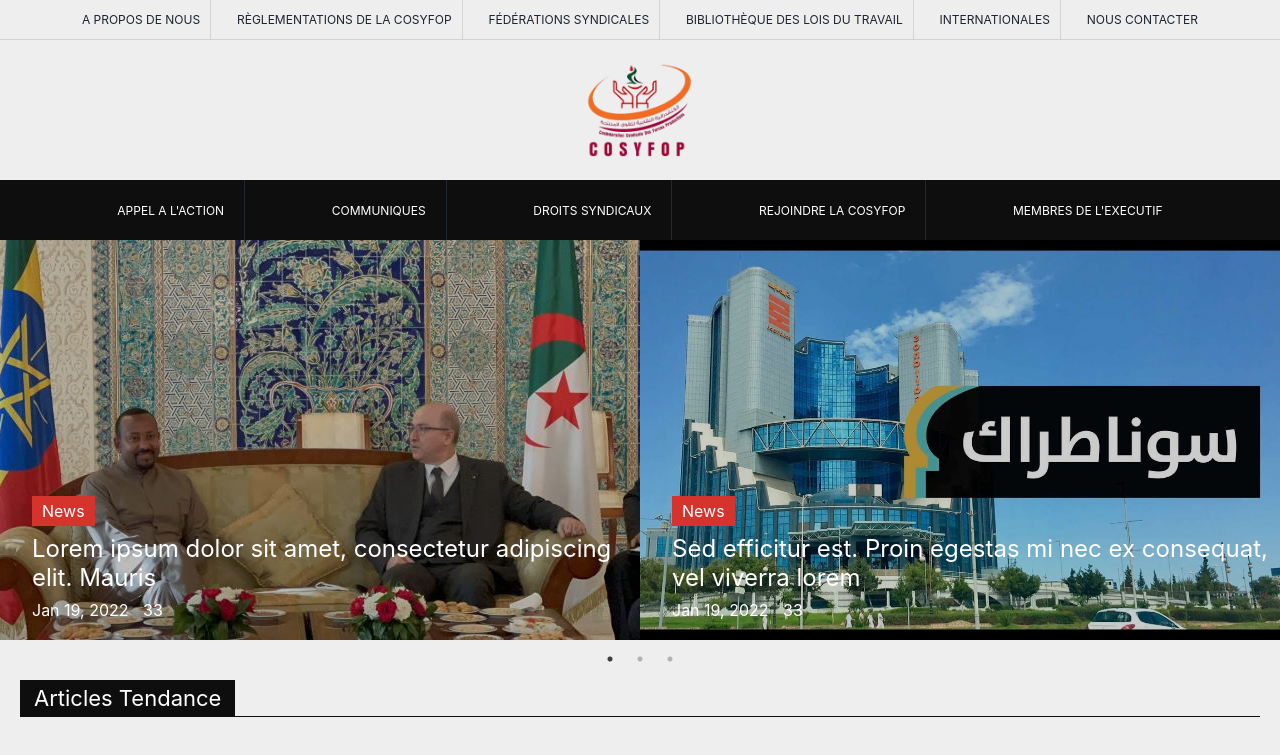
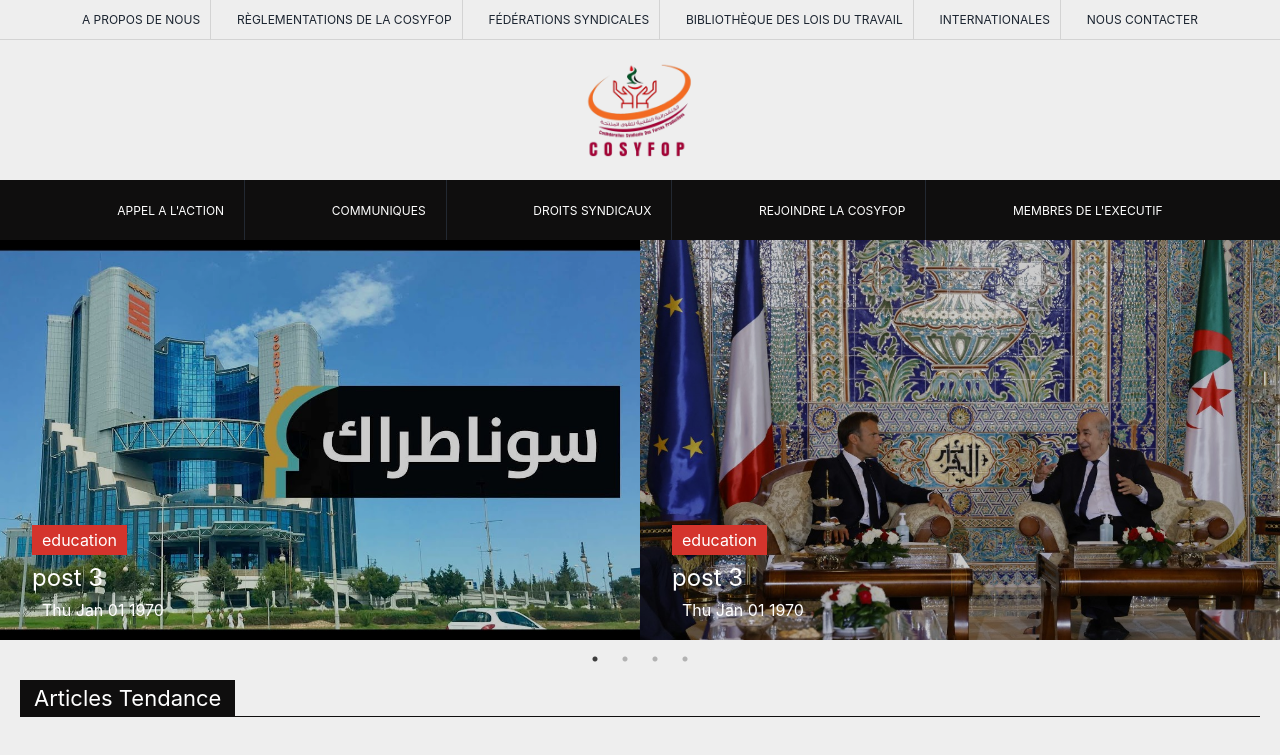
Before and after one commit to wailsonlucas/COSYFOP---blog-UI-UX-design, a Next.js app: page / in a window 1280 px wide. Shown: the top 755 px of the page. Built offline with nearby package versions, Linux system fonts and the light colour scheme.

Commit message:
implemented post date sorting & rendering in react-slick

```diff
--- a/localDB.json
+++ b/localDB.json
@@ -3,6 +3,7 @@
     {
       "id":1,
       "filename":"a.jpg",
+      "date":20220512,
       "tag":"news",
       "title":"post 1",
       "content":"Lorem ipsum dolor sit amet, consectetur adipiscing elit, sed do eiusmod tempor incididunt ut labore et dolore magna aliqua. Ut enim ad minim veniam, quis nostrud exercitation ullamco laboris nisi ut aliquip ex ea commodo consequat. Duis aute irure dolor in reprehenderit in voluptate velit esse cillum dolore eu fugiat nulla pariatur. Excepteur sint occaecat cupidatat non proident, sunt in culpa qui officia deserunt mollit anim id est laborum Lorem ipsum dolor sit amet, consectetur adipiscing elit, sed do eiusmod tempor incididunt ut labore et dolore magna aliqua. Ut enim ad minim veniam, quis nostrud exercitation ullamco laboris nisi ut aliquip ex ea commodo consequat. Duis aute irure dolor in reprehenderit in voluptate velit esse cillum dolore eu fugiat nulla pariatur. Excepteur sint occaecat cupidatat non proident, sunt in culpa qui officia deserunt mollit anim id est laborum Lorem ipsum dolor sit amet, consectetur adipiscing elit, sed do eiusmod tempor incididunt ut labore et dolore magna aliqua. Ut enim ad minim veniam, quis nostrud exercitation ullamco laboris nisi ut aliquip ex ea commodo consequat. Duis aute irure dolor in reprehenderit in voluptate velit esse cillum dolore eu fugiat nulla pariatur. Excepteur sint occaecat cupidatat non proident, sunt in culpa qui officia deserunt mollit anim id est laborum"
@@ -10,6 +11,7 @@
     {
       "id":2,
       "filename":"b.jpg",
+      "date":20220703,
       "tag":"economie",
       "title":"post 2",
       "content":"Lorem ipsum dolor sit amet, consectetur adipiscing elit, sed do eiusmod tempor incididunt ut labore et dolore magna aliqua. Ut enim ad minim veniam, quis nostrud exercitation ullamco laboris nisi ut aliquip ex ea commodo consequat. Duis aute irure dolor in reprehenderit in voluptate velit esse cillum dolore eu fugiat nulla pariatur. Excepteur sint occaecat cupidatat non proident, sunt in culpa qui officia deserunt mollit anim id est laborum Lorem ipsum dolor sit amet, consectetur adipiscing elit, sed do eiusmod tempor incididunt ut labore et dolore magna aliqua. Ut enim ad minim veniam, quis nostrud exercitation ullamco laboris nisi ut aliquip ex ea commodo consequat. Duis aute irure dolor in reprehenderit in voluptate velit esse cillum dolore eu fugiat nulla pariatur. Excepteur sint occaecat cupidatat non proident, sunt in culpa qui officia deserunt mollit anim id est laborum Lorem ipsum dolor sit amet, consectetur adipiscing elit, sed do eiusmod tempor incididunt ut labore et dolore magna aliqua. Ut enim ad minim veniam, quis nostrud exercitation ullamco laboris nisi ut aliquip ex ea commodo consequat. Duis aute irure dolor in reprehenderit in voluptate velit esse cillum dolore eu fugiat nulla pariatur. Excepteur sint occaecat cupidatat non proident, sunt in culpa qui officia deserunt mollit anim id est laborum"
@@ -17,6 +19,7 @@
     {
       "id":3,
       "filename":"t1.jpg",
+      "date":20220125,
       "tag":"education",
       "title":"post 3",
       "content":"Lorem ipsum dolor sit amet, consectetur adipiscing elit, sed do eiusmod tempor incididunt ut labore et dolore magna aliqua. Ut enim ad minim veniam, quis nostrud exercitation ullamco laboris nisi ut aliquip ex ea commodo consequat. Duis aute irure dolor in reprehenderit in voluptate velit esse cillum dolore eu fugiat nulla pariatur. Excepteur sint occaecat cupidatat non proident, sunt in culpa qui officia deserunt mollit anim id est laborum Lorem ipsum dolor sit amet, consectetur adipiscing elit, sed do eiusmod tempor incididunt ut labore et dolore magna aliqua. Ut enim ad minim veniam, quis nostrud exercitation ullamco laboris nisi ut aliquip ex ea commodo consequat. Duis aute irure dolor in reprehenderit in voluptate velit esse cillum dolore eu fugiat nulla pariatur. Excepteur sint occaecat cupidatat non proident, sunt in culpa qui officia deserunt mollit anim id est laborum Lorem ipsum dolor sit amet, consectetur adipiscing elit, sed do eiusmod tempor incididunt ut labore et dolore magna aliqua. Ut enim ad minim veniam, quis nostrud exercitation ullamco laboris nisi ut aliquip ex ea commodo consequat. Duis aute irure dolor in reprehenderit in voluptate velit esse cillum dolore eu fugiat nulla pariatur. Excepteur sint occaecat cupidatat non proident, sunt in culpa qui officia deserunt mollit anim id est laborum"
@@ -24,6 +27,7 @@
     {
       "id":4,
       "filename":"t2.jpeg",
+      "date":20220610,
       "tag":"education",
       "title":"post 3",
       "content":"Lorem ipsum dolor sit amet, consectetur adipiscing elit, sed do eiusmod tempor incididunt ut labore et dolore magna aliqua. Ut enim ad minim veniam, quis nostrud exercitation ullamco laboris nisi ut aliquip ex ea commodo consequat. Duis aute irure dolor in reprehenderit in voluptate velit esse cillum dolore eu fugiat nulla pariatur. Excepteur sint occaecat cupidatat non proident, sunt in culpa qui officia deserunt mollit anim id est laborum Lorem ipsum dolor sit amet, consectetur adipiscing elit, sed do eiusmod tempor incididunt ut labore et dolore magna aliqua. Ut enim ad minim veniam, quis nostrud exercitation ullamco laboris nisi ut aliquip ex ea commodo consequat. Duis aute irure dolor in reprehenderit in voluptate velit esse cillum dolore eu fugiat nulla pariatur. Excepteur sint occaecat cupidatat non proident, sunt in culpa qui officia deserunt mollit anim id est laborum Lorem ipsum dolor sit amet, consectetur adipiscing elit, sed do eiusmod tempor incididunt ut labore et dolore magna aliqua. Ut enim ad minim veniam, quis nostrud exercitation ullamco laboris nisi ut aliquip ex ea commodo consequat. Duis aute irure dolor in reprehenderit in voluptate velit esse cillum dolore eu fugiat nulla pariatur. Excepteur sint occaecat cupidatat non proident, sunt in culpa qui officia deserunt mollit anim id est laborum"
@@ -31,6 +35,7 @@
     {
       "id":5,
       "filename":"t3.jpg",
+      "date":20220324,
       "tag":"education",
       "title":"post 3",
       "content":"Lorem ipsum dolor sit amet, consectetur adipiscing elit, sed do eiusmod tempor incididunt ut labore et dolore magna aliqua. Ut enim ad minim veniam, quis nostrud exercitation ullamco laboris nisi ut aliquip ex ea commodo consequat. Duis aute irure dolor in reprehenderit in voluptate velit esse cillum dolore eu fugiat nulla pariatur. Excepteur sint occaecat cupidatat non proident, sunt in culpa qui officia deserunt mollit anim id est laborum Lorem ipsum dolor sit amet, consectetur adipiscing elit, sed do eiusmod tempor incididunt ut labore et dolore magna aliqua. Ut enim ad minim veniam, quis nostrud exercitation ullamco laboris nisi ut aliquip ex ea commodo consequat. Duis aute irure dolor in reprehenderit in voluptate velit esse cillum dolore eu fugiat nulla pariatur. Excepteur sint occaecat cupidatat non proident, sunt in culpa qui officia deserunt mollit anim id est laborum Lorem ipsum dolor sit amet, consectetur adipiscing elit, sed do eiusmod tempor incididunt ut labore et dolore magna aliqua. Ut enim ad minim veniam, quis nostrud exercitation ullamco laboris nisi ut aliquip ex ea commodo consequat. Duis aute irure dolor in reprehenderit in voluptate velit esse cillum dolore eu fugiat nulla pariatur. Excepteur sint occaecat cupidatat non proident, sunt in culpa qui officia deserunt mollit anim id est laborum"
@@ -38,6 +43,7 @@
     {
       "id":6,
       "filename":"t4.jpg",
+      "date":20220908,
       "tag":"education",
       "title":"post 3",
       "content":"Lorem ipsum dolor sit amet, consectetur adipiscing elit, sed do eiusmod tempor incididunt ut labore et dolore magna aliqua. Ut enim ad minim veniam, quis nostrud exercitation ullamco laboris nisi ut aliquip ex ea commodo consequat. Duis aute irure dolor in reprehenderit in voluptate velit esse cillum dolore eu fugiat nulla pariatur. Excepteur sint occaecat cupidatat non proident, sunt in culpa qui officia deserunt mollit anim id est laborum Lorem ipsum dolor sit amet, consectetur adipiscing elit, sed do eiusmod tempor incididunt ut labore et dolore magna aliqua. Ut enim ad minim veniam, quis nostrud exercitation ullamco laboris nisi ut aliquip ex ea commodo consequat. Duis aute irure dolor in reprehenderit in voluptate velit esse cillum dolore eu fugiat nulla pariatur. Excepteur sint occaecat cupidatat non proident, sunt in culpa qui officia deserunt mollit anim id est laborum Lorem ipsum dolor sit amet, consectetur adipiscing elit, sed do eiusmod tempor incididunt ut labore et dolore magna aliqua. Ut enim ad minim veniam, quis nostrud exercitation ullamco laboris nisi ut aliquip ex ea commodo consequat. Duis aute irure dolor in reprehenderit in voluptate velit esse cillum dolore eu fugiat nulla pariatur. Excepteur sint occaecat cupidatat non proident, sunt in culpa qui officia deserunt mollit anim id est laborum"
@@ -45,6 +51,7 @@
     {
       "id":7,
       "filename":"b.jpg",
+      "date":20220416,
       "tag":"education",
       "title":"post 3",
       "content":"Lorem ipsum dolor sit amet, consectetur adipiscing elit, sed do eiusmod tempor incididunt ut labore et dolore magna aliqua. Ut enim ad minim veniam, quis nostrud exercitation ullamco laboris nisi ut aliquip ex ea commodo consequat. Duis aute irure dolor in reprehenderit in voluptate velit esse cillum dolore eu fugiat nulla pariatur. Excepteur sint occaecat cupidatat non proident, sunt in culpa qui officia deserunt mollit anim id est laborum Lorem ipsum dolor sit amet, consectetur adipiscing elit, sed do eiusmod tempor incididunt ut labore et dolore magna aliqua. Ut enim ad minim veniam, quis nostrud exercitation ullamco laboris nisi ut aliquip ex ea commodo consequat. Duis aute irure dolor in reprehenderit in voluptate velit esse cillum dolore eu fugiat nulla pariatur. Excepteur sint occaecat cupidatat non proident, sunt in culpa qui officia deserunt mollit anim id est laborum Lorem ipsum dolor sit amet, consectetur adipiscing elit, sed do eiusmod tempor incididunt ut labore et dolore magna aliqua. Ut enim ad minim veniam, quis nostrud exercitation ullamco laboris nisi ut aliquip ex ea commodo consequat. Duis aute irure dolor in reprehenderit in voluptate velit esse cillum dolore eu fugiat nulla pariatur. Excepteur sint occaecat cupidatat non proident, sunt in culpa qui officia deserunt mollit anim id est laborum"
@@ -52,6 +59,7 @@
     {
       "id":8,
       "filename":"b.jpg",
+      "date":20220526,
       "tag":"education",
       "title":"post 3",
       "content":"Lorem ipsum dolor sit amet, consectetur adipiscing elit, sed do eiusmod tempor incididunt ut labore et dolore magna aliqua. Ut enim ad minim veniam, quis nostrud exercitation ullamco laboris nisi ut aliquip ex ea commodo consequat. Duis aute irure dolor in reprehenderit in voluptate velit esse cillum dolore eu fugiat nulla pariatur. Excepteur sint occaecat cupidatat non proident, sunt in culpa qui officia deserunt mollit anim id est laborum Lorem ipsum dolor sit amet, consectetur adipiscing elit, sed do eiusmod tempor incididunt ut labore et dolore magna aliqua. Ut enim ad minim veniam, quis nostrud exercitation ullamco laboris nisi ut aliquip ex ea commodo consequat. Duis aute irure dolor in reprehenderit in voluptate velit esse cillum dolore eu fugiat nulla pariatur. Excepteur sint occaecat cupidatat non proident, sunt in culpa qui officia deserunt mollit anim id est laborum Lorem ipsum dolor sit amet, consectetur adipiscing elit, sed do eiusmod tempor incididunt ut labore et dolore magna aliqua. Ut enim ad minim veniam, quis nostrud exercitation ullamco laboris nisi ut aliquip ex ea commodo consequat. Duis aute irure dolor in reprehenderit in voluptate velit esse cillum dolore eu fugiat nulla pariatur. Excepteur sint occaecat cupidatat non proident, sunt in culpa qui officia deserunt mollit anim id est laborum"
@@ -59,6 +67,7 @@
     {
       "id":9,
       "filename":"b.jpg",
+      "date":20220402,
       "tag":"education",
       "title":"post 3",
       "content":"Lorem ipsum dolor sit amet, consectetur adipiscing elit, sed do eiusmod tempor incididunt ut labore et dolore magna aliqua. Ut enim ad minim veniam, quis nostrud exercitation ullamco laboris nisi ut aliquip ex ea commodo consequat. Duis aute irure dolor in reprehenderit in voluptate velit esse cillum dolore eu fugiat nulla pariatur. Excepteur sint occaecat cupidatat non proident, sunt in culpa qui officia deserunt mollit anim id est laborum Lorem ipsum dolor sit amet, consectetur adipiscing elit, sed do eiusmod tempor incididunt ut labore et dolore magna aliqua. Ut enim ad minim veniam, quis nostrud exercitation ullamco laboris nisi ut aliquip ex ea commodo consequat. Duis aute irure dolor in reprehenderit in voluptate velit esse cillum dolore eu fugiat nulla pariatur. Excepteur sint occaecat cupidatat non proident, sunt in culpa qui officia deserunt mollit anim id est laborum Lorem ipsum dolor sit amet, consectetur adipiscing elit, sed do eiusmod tempor incididunt ut labore et dolore magna aliqua. Ut enim ad minim veniam, quis nostrud exercitation ullamco laboris nisi ut aliquip ex ea commodo consequat. Duis aute irure dolor in reprehenderit in voluptate velit esse cillum dolore eu fugiat nulla pariatur. Excepteur sint occaecat cupidatat non proident, sunt in culpa qui officia deserunt mollit anim id est laborum"
@@ -66,6 +75,7 @@
     {
       "id":10,
       "filename":"b.jpg",
+      "date":20220114,
       "tag":"education",
       "title":"post 3",
       "content":"Lorem ipsum dolor sit amet, consectetur adipiscing elit, sed do eiusmod tempor incididunt ut labore et dolore magna aliqua. Ut enim ad minim veniam, quis nostrud exercitation ullamco laboris nisi ut aliquip ex ea commodo consequat. Duis aute irure dolor in reprehenderit in voluptate velit esse cillum dolore eu fugiat nulla pariatur. Excepteur sint occaecat cupidatat non proident, sunt in culpa qui officia deserunt mollit anim id est laborum Lorem ipsum dolor sit amet, consectetur adipiscing elit, sed do eiusmod tempor incididunt ut labore et dolore magna aliqua. Ut enim ad minim veniam, quis nostrud exercitation ullamco laboris nisi ut aliquip ex ea commodo consequat. Duis aute irure dolor in reprehenderit in voluptate velit esse cillum dolore eu fugiat nulla pariatur. Excepteur sint occaecat cupidatat non proident, sunt in culpa qui officia deserunt mollit anim id est laborum Lorem ipsum dolor sit amet, consectetur adipiscing elit, sed do eiusmod tempor incididunt ut labore et dolore magna aliqua. Ut enim ad minim veniam, quis nostrud exercitation ullamco laboris nisi ut aliquip ex ea commodo consequat. Duis aute irure dolor in reprehenderit in voluptate velit esse cillum dolore eu fugiat nulla pariatur. Excepteur sint occaecat cupidatat non proident, sunt in culpa qui officia deserunt mollit anim id est laborum"
@@ -73,6 +83,7 @@
     {
       "id":11,
       "filename":"b.jpg",
+      "date":20220317,
       "tag":"education",
       "title":"post 3",
       "content":"Lorem ipsum dolor sit amet, consectetur adipiscing elit, sed do eiusmod tempor incididunt ut labore et dolore magna aliqua. Ut enim ad minim veniam, quis nostrud exercitation ullamco laboris nisi ut aliquip ex ea commodo consequat. Duis aute irure dolor in reprehenderit in voluptate velit esse cillum dolore eu fugiat nulla pariatur. Excepteur sint occaecat cupidatat non proident, sunt in culpa qui officia deserunt mollit anim id est laborum Lorem ipsum dolor sit amet, consectetur adipiscing elit, sed do eiusmod tempor incididunt ut labore et dolore magna aliqua. Ut enim ad minim veniam, quis nostrud exercitation ullamco laboris nisi ut aliquip ex ea commodo consequat. Duis aute irure dolor in reprehenderit in voluptate velit esse cillum dolore eu fugiat nulla pariatur. Excepteur sint occaecat cupidatat non proident, sunt in culpa qui officia deserunt mollit anim id est laborum Lorem ipsum dolor sit amet, consectetur adipiscing elit, sed do eiusmod tempor incididunt ut labore et dolore magna aliqua. Ut enim ad minim veniam, quis nostrud exercitation ullamco laboris nisi ut aliquip ex ea commodo consequat. Duis aute irure dolor in reprehenderit in voluptate velit esse cillum dolore eu fugiat nulla pariatur. Excepteur sint occaecat cupidatat non proident, sunt in culpa qui officia deserunt mollit anim id est laborum"
--- a/pages/index.js
+++ b/pages/index.js
@@ -10,14 +10,13 @@
 import "slick-carousel/slick/slick-theme.css";
 import Slider from "react-slick"
 
-export default function Home() {
+export default function Home({ sorted }) {
   var settings = {
     dots: true,
     infinite: true,
     speed: 500,
     slidesToShow: 2,
-    slidesToScroll: 1,
-    nextArrow: <div>XXX</div>
+    slidesToScroll: 1
   };
 
   return (
@@ -29,45 +28,20 @@
       <Nav />
       <header>
         <Slider className={s.index_carousel} {...settings}>
-          <div className={s.header_child}>
-            <img src={"/images/static/a.jpg"} alt="" />
-            <div className={s.content}>
-              <div className={s.header}>
-                News
+          {sorted&&sorted.map((post, index) =>
+            <div key={index} className={s.header_child}>
+              <img src={`/images/static/${post.filename}`} alt="" />
+              <div className={s.content}>
+                <div className={s.header}>
+                  {post.tag}
+                </div>
+                <p>{post.title}</p>
+                <footer>
+                  <span>{new Date(post.date).toDateString()}</span>
+                </footer>
               </div>
-              <p>Lorem ipsum dolor sit amet, consectetur adipiscing elit. Mauris</p>
-              <footer>
-                <span>Jan 19, 2022 </span><span>33 <i className="fa-solid fa-comment"></i> </span>
-              </footer>
             </div>
-          </div>
-
-          <div className={s.header_child}>
-            <img src={"/images/static/b.jpg"} alt="" />
-            <div className={s.content}>
-              <div className={s.header}>
-                News
-              </div>
-              <p>Sed efficitur est. Proin egestas mi nec ex consequat, vel viverra lorem </p>
-              <footer>
-                <span>Jan 19, 2022 </span><span>33 <i className="fa-solid fa-comment"></i> </span>
-              </footer>
-            </div>
-          </div>
-
-          <div className={s.header_child}>
-            <img src={"/images/static/j1.jpg"} alt="" />
-            <div className={s.content}>
-              <div className={s.header}>
-                News
-              </div>
-              <p>Sed efficitur est. Proin egestas mi nec ex consequat, vel viverra lorem </p>
-              <footer>
-                <span>Jan 19, 2022 </span><span>33 <i className="fa-solid fa-comment"></i> </span>
-              </footer>
-            </div>
-          </div>
-
+          )}
         </Slider>
       </header>
 
@@ -297,3 +271,25 @@
     </div>
   )
 }
+
+export async function getStaticProps(){
+  let {posts} = require("../localDB.json")
+  // let datesArr = posts.map(post => post.date)
+  // let sorted = datesArr.sort().slice(0,4)
+  let sorted = posts.sort(
+    function(a,b) {
+      if(a.date > b.date) {
+        return 1
+      } else if (a.date < b.date) {
+        return -1
+      } else {
+        return 0
+      }
+    }
+  ).slice(0,4)
+  return {
+    props: {
+      sorted
+    }
+  }
+}
```
